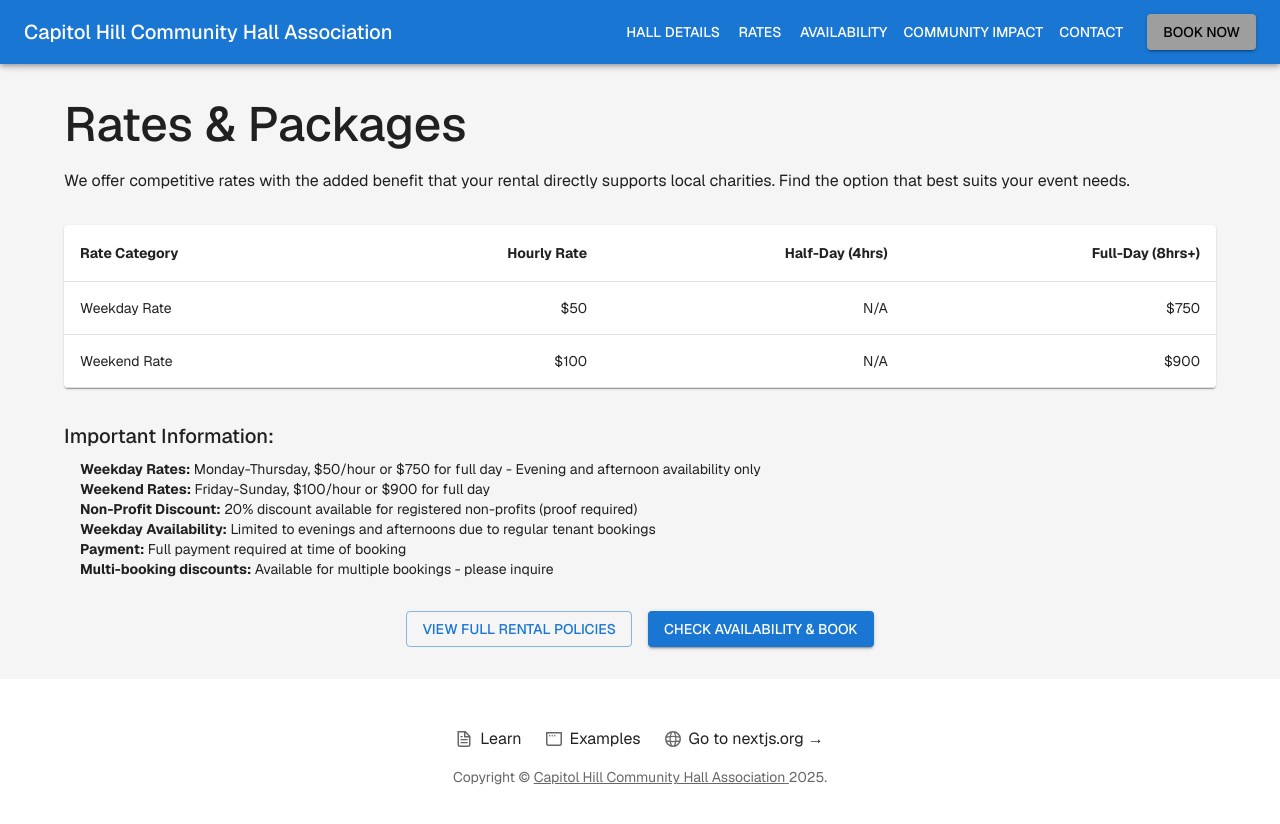
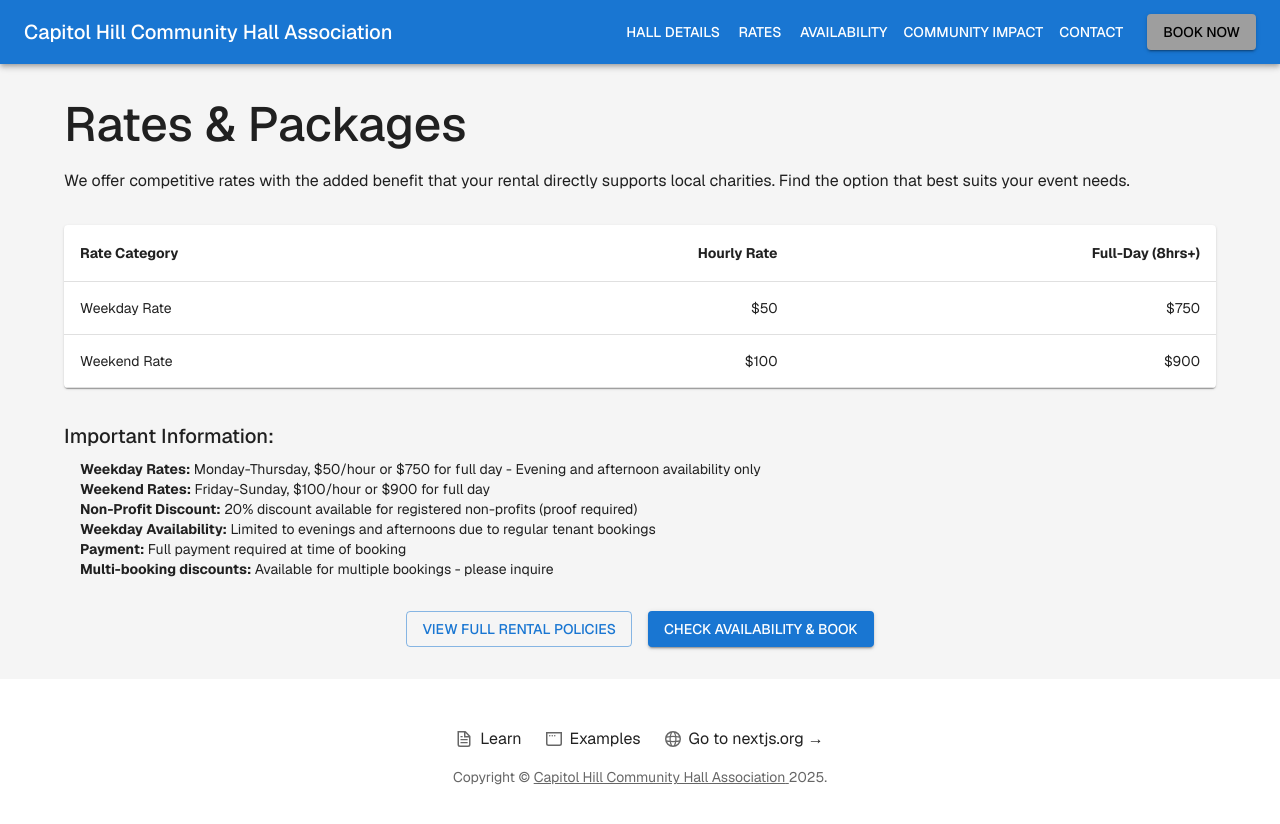
Before and after one commit to k3agan/vibe-booking, a Next.js app: page /rates in a window 1280 px wide. Shown: the top 824 px of the page. Built offline with nearby package versions, Linux system fonts and the light colour scheme.

Commit message:
Fix TypeScript errors and remove half-day column
- Fixed Google Calendar API TypeScript authentication errors
- Removed half-day (4hr) column from rates page
- Updated kitchen facilities to specify re-heating only restriction
- Added type casting for authClient to resolve build errors

```diff
--- a/app/api/calendar/route.ts
+++ b/app/api/calendar/route.ts
@@ -32,7 +32,7 @@ export async function GET(request: NextRequest) {
 
     // Get events from calendar
     const response = await calendar.events.list({
-      auth: authClient,
+      auth: authClient as any,
       calendarId,
       timeMin: startDate,
       timeMax: endDate,
@@ -90,7 +90,7 @@ Booking Details:
 
     // Create the calendar event
     const event = await calendar.events.insert({
-      auth: authClient,
+      auth: authClient as any,
       calendarId,
       requestBody: {
         summary: eventSummary,
--- a/app/api/check-availability/route.ts
+++ b/app/api/check-availability/route.ts
@@ -41,7 +41,7 @@ export async function POST(request: NextRequest) {
 
     // Check for conflicts
     const response = await calendar.events.list({
-      auth: authClient,
+      auth: authClient as any,
       calendarId,
       timeMin: startDateTime.toISOString(),
       timeMax: endDateTime.toISOString(),
--- a/app/rates/page.tsx
+++ b/app/rates/page.tsx
@@ -3,8 +3,8 @@ import { Container, Typography, Box, Paper, Table, TableBody, TableCell, TableCo
 
 // Rental rates data
 const ratesData = [
-  { category: 'Weekday Rate', hourly: '$50', halfDay: 'N/A', fullDay: '$750' },
-  { category: 'Weekend Rate', hourly: '$100', halfDay: 'N/A', fullDay: '$900' },
+  { category: 'Weekday Rate', hourly: '$50', fullDay: '$750' },
+  { category: 'Weekend Rate', hourly: '$100', fullDay: '$900' },
 ];
 
 export default function RatesPage() {
@@ -25,7 +25,6 @@ export default function RatesPage() {
             <TableRow sx={{ '& th': { fontWeight: 'bold' } }}>
               <TableCell>Rate Category</TableCell>
               <TableCell align="right">Hourly Rate</TableCell>
-              <TableCell align="right">Half-Day (4hrs)</TableCell>
               <TableCell align="right">Full-Day (8hrs+)</TableCell>
             </TableRow>
           </TableHead>
@@ -36,7 +35,6 @@ export default function RatesPage() {
                   {row.category}
                 </TableCell>
                 <TableCell align="right">{row.hourly}</TableCell>
-                <TableCell align="right">{row.halfDay}</TableCell>
                 <TableCell align="right">{row.fullDay}</TableCell>
               </TableRow>
             ))}
```
